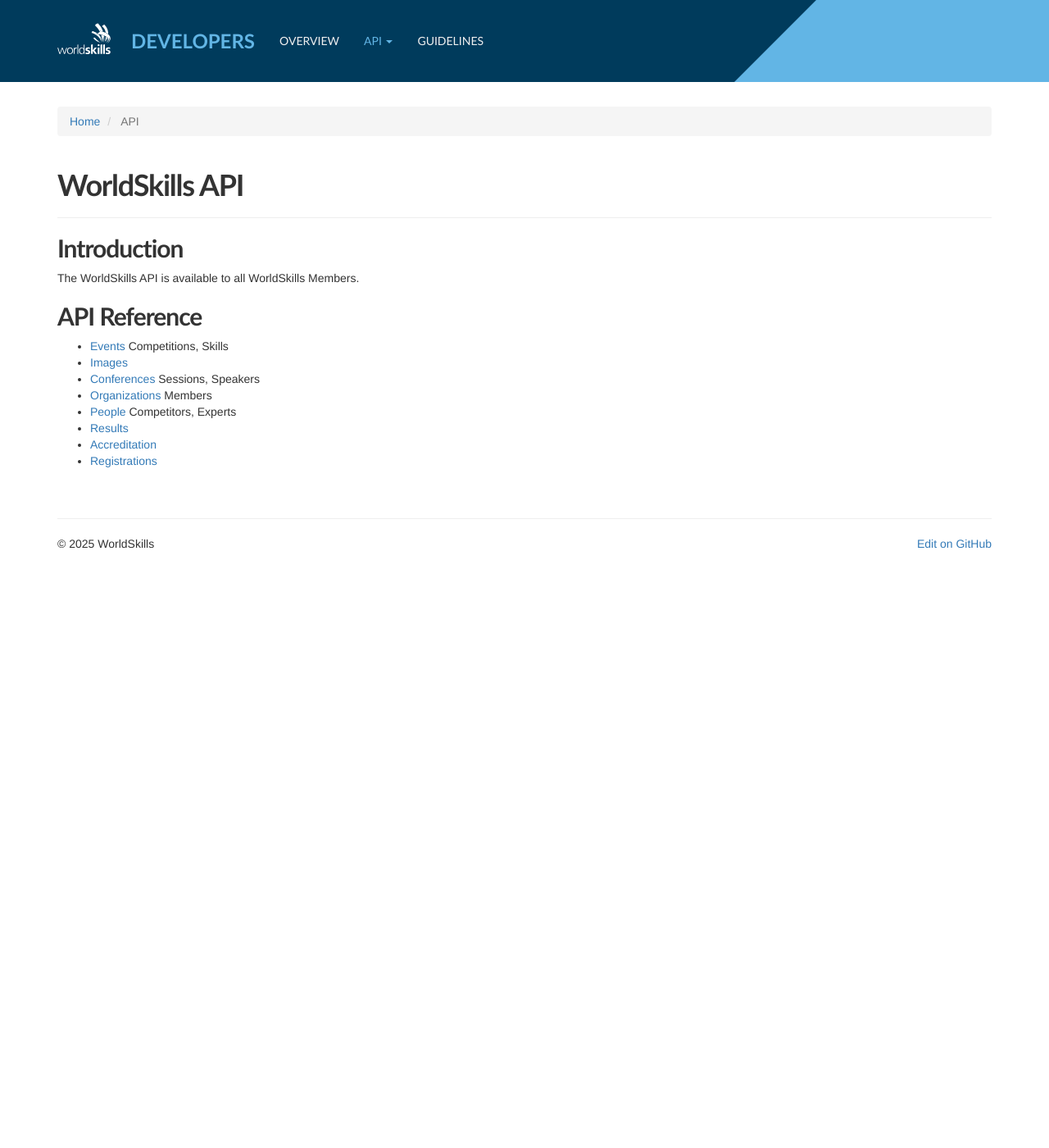
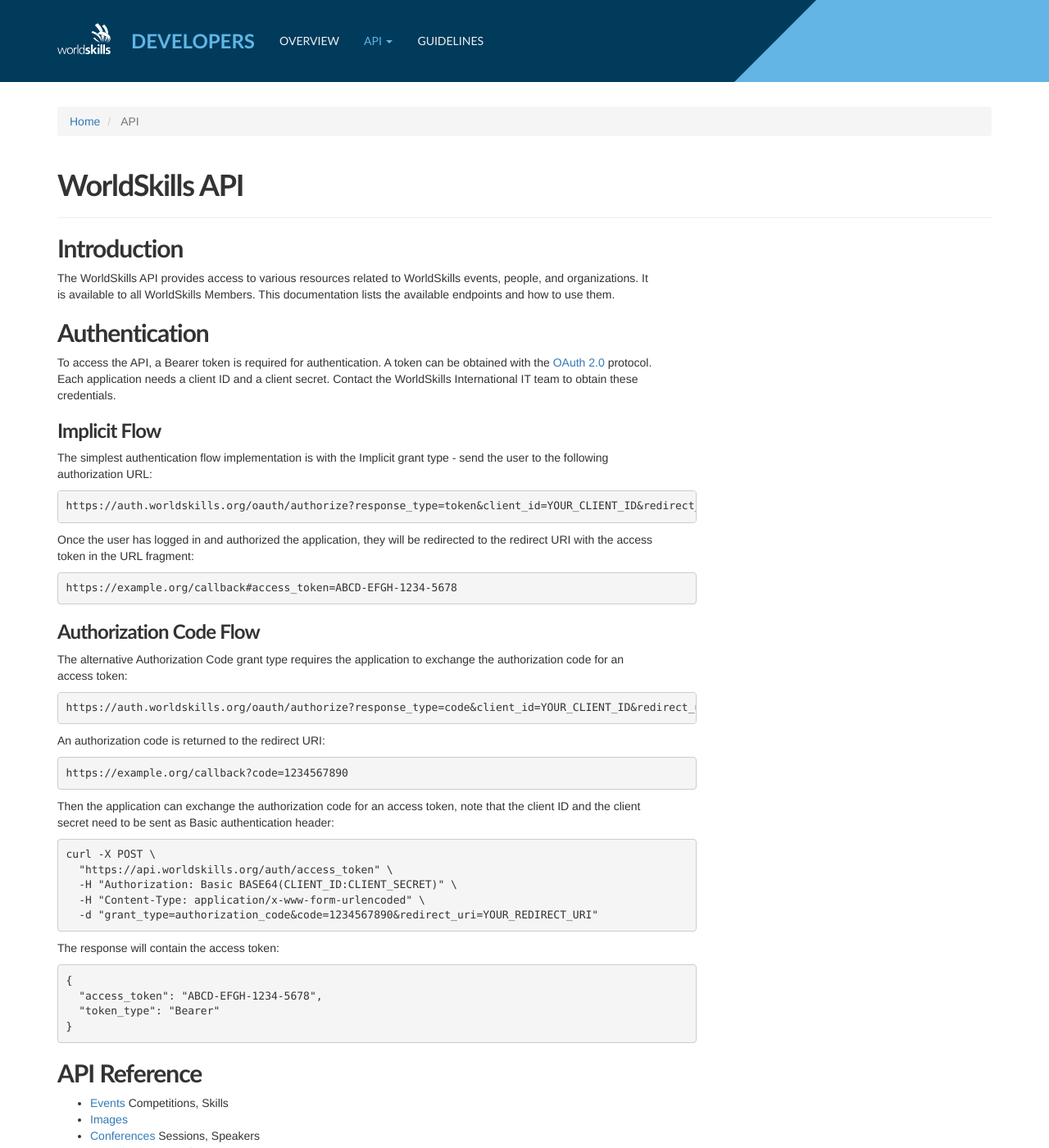
Before and after one commit to worldskills/worldskills.github.io, a Jekyll site: the page built from api/index.html, in a window 1280 px wide and 1400 px high. Shown: the whole window at 82% size. Built offline with Jekyll 4.4.1, drawn with Linux system fonts in a browser that asks for light colours.

Commit message:
Extend authentication documentation

```diff
--- a/api/index.html
+++ b/api/index.html
@@ -8,9 +8,50 @@
 	<h1>WorldSkills API</h1>
 </div>
 
+<div class="ws-content">
+
 <h2>Introduction</h2>
 
-<p>The WorldSkills API is available to all WorldSkills Members.</p>
+<p>The WorldSkills API provides access to various resources related to WorldSkills events, people, and organizations. It is available to all WorldSkills Members. This documentation lists the available endpoints and how to use them.</p>
+
+<h2 id="authentication">Authentication</h2>
+
+<p>To access the API, a Bearer token is required for authentication. A token can be obtained with the <a href="https://oauth.net/2/" target="_blank">OAuth 2.0</a> protocol. Each application needs a client ID and a client secret. Contact the WorldSkills International IT team to obtain these credentials.</p>
+
+<h3>Implicit Flow</h3>
+
+<p>The simplest authentication flow implementation is with the Implicit grant type - send the user to the following authorization URL:</p>
+
+<pre><code>https://auth.worldskills.org/oauth/authorize?response_type=token&client_id=YOUR_CLIENT_ID&redirect_uri=YOUR_REDIRECT_URI</code></pre>
+
+<p>Once the user has logged in and authorized the application, they will be redirected to the redirect URI with the access token in the URL fragment:</p>
+
+<pre><code>https://example.org/callback#access_token=ABCD-EFGH-1234-5678</code></pre>
+
+<h3>Authorization Code Flow</h3>
+
+<p>The alternative Authorization Code grant type requires the application to exchange the authorization code for an access token:</p>
+
+<pre><code>https://auth.worldskills.org/oauth/authorize?response_type=code&client_id=YOUR_CLIENT_ID&redirect_uri=YOUR_REDIRECT_URI</code></pre>
+
+<p>An authorization code is returned to the redirect URI:</p>
+
+<pre><code>https://example.org/callback?code=1234567890</code></pre>
+
+<p>Then the application can exchange the authorization code for an access token, note that the client ID and the client secret need to be sent as Basic authentication header:</p>
+
+<pre><code>curl -X POST \
+  "https://api.worldskills.org/auth/access_token" \
+  -H "Authorization: Basic BASE64(CLIENT_ID:CLIENT_SECRET)" \
+  -H "Content-Type: application/x-www-form-urlencoded" \
+  -d "grant_type=authorization_code&code=1234567890&redirect_uri=YOUR_REDIRECT_URI"</code></pre>
+
+<p>The response will contain the access token:</p>
+
+<pre><code>{
+  "access_token": "ABCD-EFGH-1234-5678",
+  "token_type": "Bearer"
+}</code></pre>
 
 <h2>API Reference</h2>
 
@@ -24,3 +65,5 @@
 	<li><a href="/api/accreditation">Accreditation</a></li>
 	<li><a href="/api/registrations">Registrations</a></li>
 </ul>
+
+</div>
--- a/api/people.html
+++ b/api/people.html
@@ -21,12 +21,12 @@
     <div class="col-md-9" id="description">
 
         <div  id="introduction" class="ws-content">
-            <h2 id="overview">Overview</h2>
+            <h2>Introduction</h2>
             <p>This API is responsible for storing WorldSkills people. A person can have multiple positions.</p>
             <div class="alert alert-warning" role="alert"><strong>Flag Warning!</strong> Please ensure that only officially approved flags of WorldSkills Member countries/regions are used. Avoid using flag images from existing libraries or emoji flags.</div>
 
             <h2>Authentication</h2>
-            <p>If the resource requires authorization, a Bearer access token needs to be sent with the Authorization header:</p>
+            <p>If the resource requires authorization, a Bearer access token needs to be sent with the Authorization header. The token can be obtained through the <a href="../#authentication">authentication process</a>.</p>
             <pre><code>curl "https://api.worldskills.org/people" \
   -H "Authorization: Bearer ABCD-EFGH-1234-5678"</code></pre>
 
```
